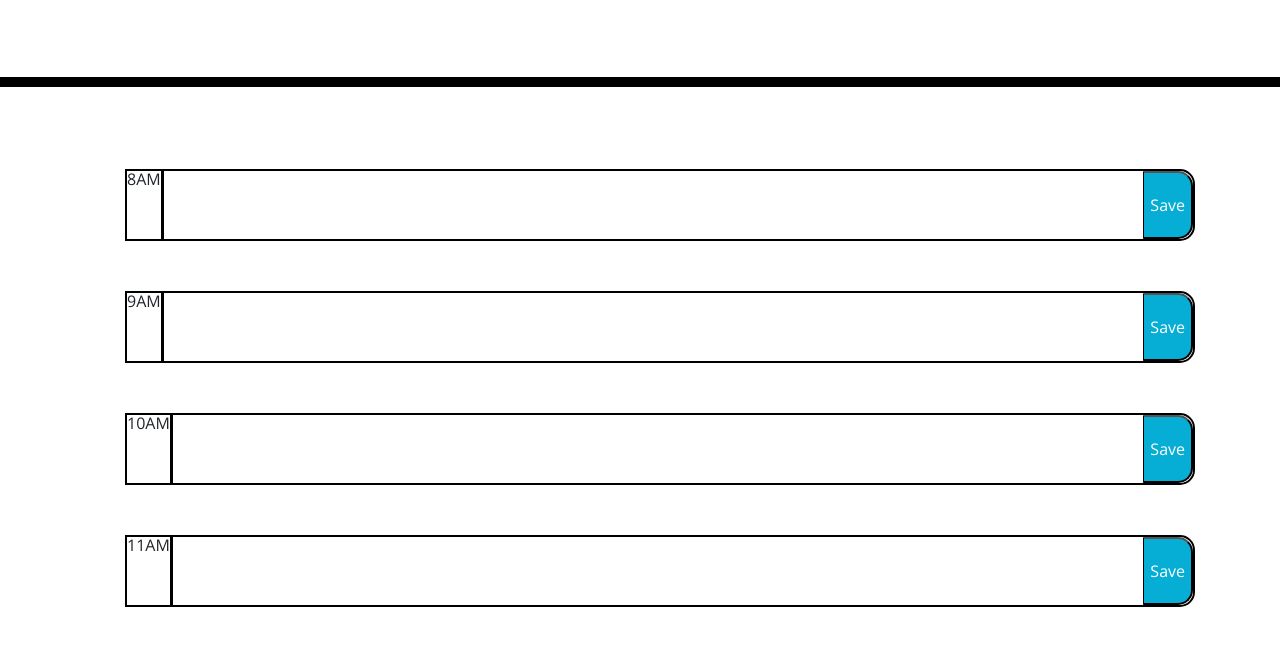
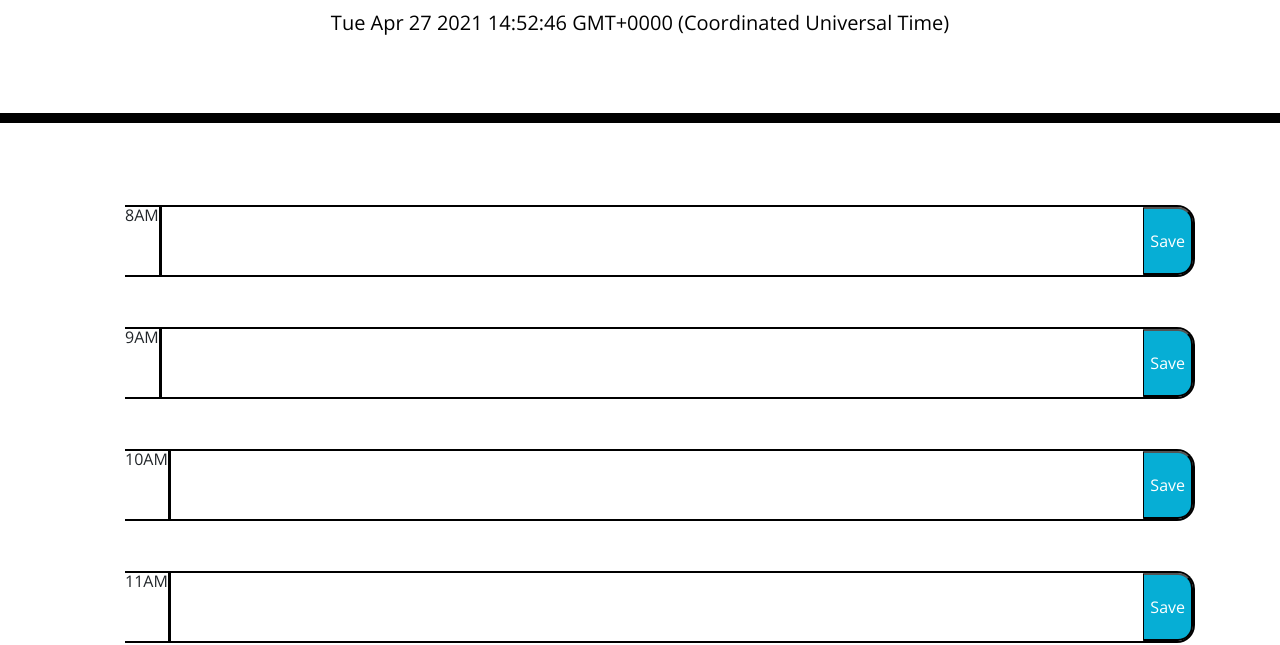
Before and after one commit to strong-one/Strong-day-planner, a plain HTML site: page index.html in a window 1280 px wide. Shown: the part 181-826 px from the top of the page. Drawn offline with nearby package versions, Linux system fonts and the light colour scheme.

Commit message:
added time display to page, adjusted border radius around save buttons

```diff
--- a/assets/script.js
+++ b/assets/script.js
@@ -6,3 +6,6 @@ var eventSchdule;
 var past;
 var present;
 var future;
+
+//displays time in element with current day id
+document.getElementById("currentDay").textContent = Date();
--- a/assets/style.css
+++ b/assets/style.css
@@ -89,9 +89,11 @@ ul div {
   display: flex;
   justify-content: space-between;
   margin-top: 50px;
-  border: 2px solid black;
-  border-top-right-radius: 15px;
-  border-bottom-right-radius: 15px;
+  border-right: 2px solid black;
+  border-top: 2px solid black;
+  border-bottom: 2px solid black;
+  border-top-right-radius: 18px;
+  border-bottom-right-radius: 18px;
 }
 
 li {
```
